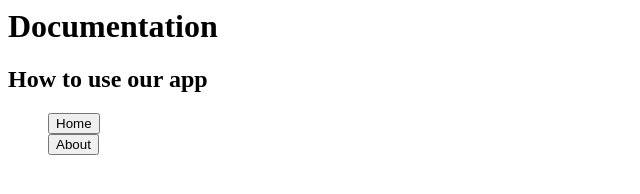
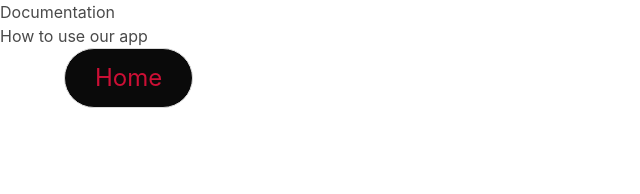
Before and after one commit to bcohn13/Get-out-of-jail-free, a website: page public/documentation.html in a window 1280 px wide. Shown: the whole page, without its empty margins (0-640 px from the left). Drawn offline with nearby package versions, Linux system fonts and the light colour scheme.

Commit message:
Preping bulma touch ups for rest html pages

```diff
--- a/public/documentation.html
+++ b/public/documentation.html
@@ -10,9 +10,9 @@
 
     <link rel="stylesheet" type="text/css" href="style.css">
 
-   <!-- <link rel="stylesheet"  href="https://cdnjs.cloudflare.com/ajax/libs/bulma/0.9.1/css/bulma.min.css">
-    <link rel="stylesheet"  href="https://cdnjs.cloudflare.com/ajax/libs/font-awesome/5.15.1/css/all.min.css">
-    the start of implementing bulma  -->
+   <link rel="stylesheet"  href="https://cdnjs.cloudflare.com/ajax/libs/bulma/0.9.1/css/bulma.min.css">
+  <link rel="stylesheet"  href="https://cdnjs.cloudflare.com/ajax/libs/font-awesome/5.15.1/css/all.min.css">
+
 
   </head>
   <body>
@@ -22,22 +22,13 @@
         <h2>How to use our app</h2>
       </div>
       <div class="container">
-        <ul style="list-style-type: none">
-          <li>
-            <input
-              type="button"
-              onclick="location.href='index.html';"
-              value="Home"
-            />
-          </li>
-          <li>
-            <input
-              type="button"
-              onclick="location.href='about.html';"
-              value="About"
-            />
-          </li>
-        </ul>
+
+
+
+        <a href = "index.html" class = "button is-large has-background-black is-rounded has-text-danger-dark">Home</a><br>
+
+
+
       </div>
     </div>
   </body>
```
Also changed, not shown: public/about.html (+6 -9 lines).
